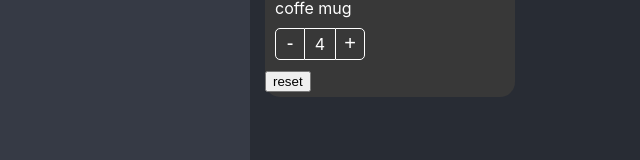
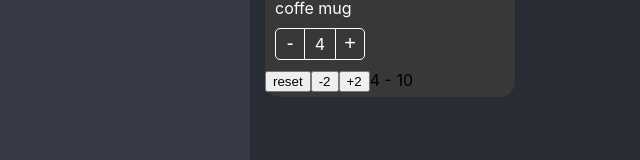
Before and after one commit to ivantabera/react-app, a React (Create React App) app: page / in a window 1280 px wide. Shown: the part 348-508 px from the top of the page, without its empty margins (0-640 px from the left). Built offline with nearby package versions, Linux system fonts and the light colour scheme.

Commit message:
Trabajar con la informacion expuesta como argumento tipo Formik

```diff
--- a/src/02-component-patterns/pages/ShoppingPage.tsx
+++ b/src/02-component-patterns/pages/ShoppingPage.tsx
@@ -24,12 +24,17 @@
                 }}
             >
                 {
-                    ({reset}) => (
+                    ({ count, isMaxCountReached, maxCount, increaseBy, reset }) => (
                         <>
                             <ProductImage className='custom-image' />
                             <ProductTitle className='white-text' />
                             <ProductButtons className='custom-buttons' />
                             <button onClick={reset}>reset</button>
+                            <button onClick={ () => increaseBy(-2) }>-2</button>
+                            { !isMaxCountReached && <button onClick={ () => increaseBy(+2) }>+2</button> }
+
+                            <span>{count} - {maxCount}</span>
+                            {/* { JSON.stringify(args,null, 3)} */}
                         </>
                     )
                 }
```
